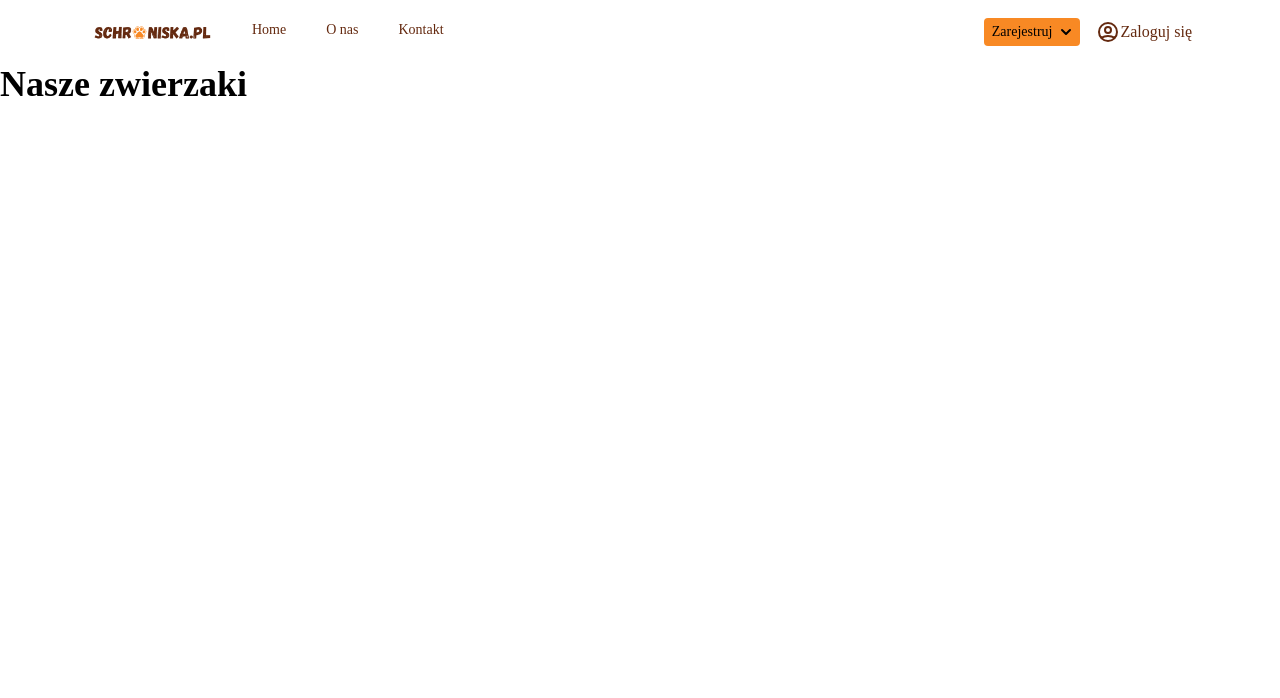
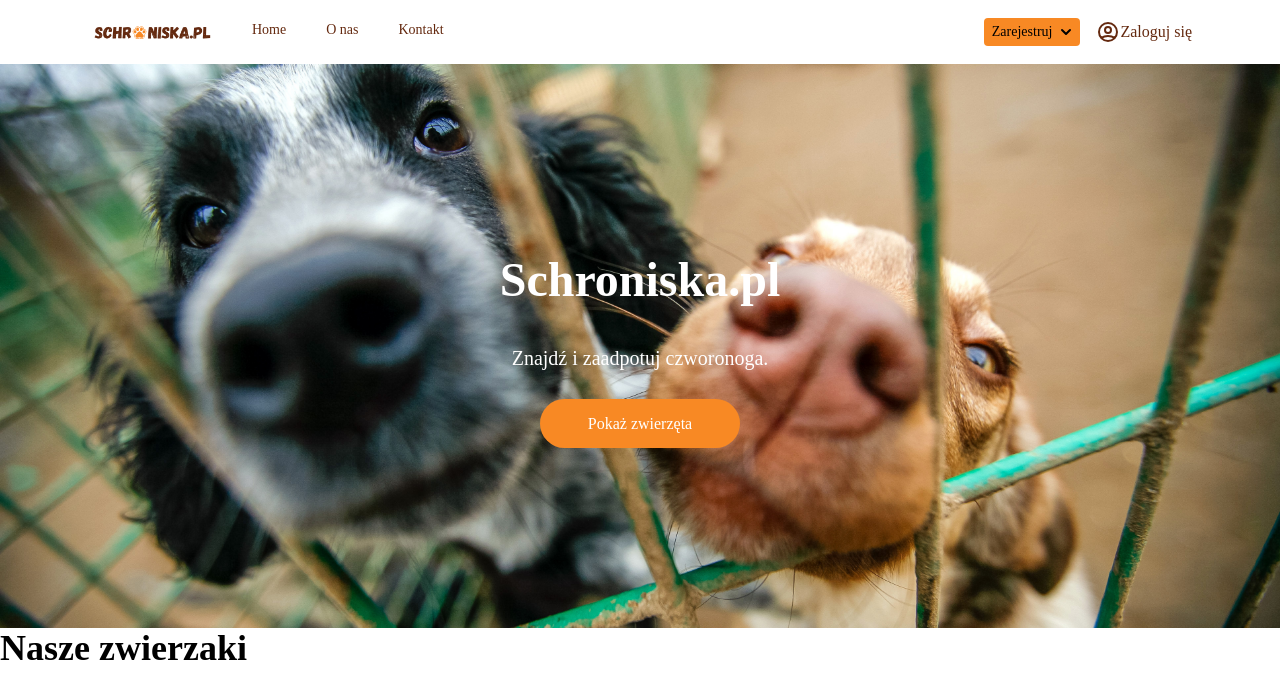
Before and after one commit to s20500-pj/schroniska-pl, a React (Create React App) app in the folder frontend/: page / in a window 1280 px wide. Shown: the top 698 px of the page. Built offline with nearby package versions, Linux system fonts and the light colour scheme.

Commit message:
nowa Hero Section

```diff
--- a/frontend/src/App.js
+++ b/frontend/src/App.js
@@ -4,12 +4,14 @@ import Home from "./layout/Home";
 import AddUser from "./users/AddUser";
 import AddShelter from "./users/AddShelter";
 import Login from "./users/Login";
+import Hero from "./layout/Hero";
 import './index.css';
 function App() {
   return (
     <div className="m-auto font-display">
       <Router>
         <Navbar/>
+          <Hero/>
         <Routes>
             <Route exact path="/" element={<Home />} />
             <Route exact path="/adduser" element={<AddUser />} />
--- /dev/null
+++ b/frontend/src/layout/Hero.js
@@ -0,0 +1,26 @@
+import React from "react";
+
+export default function Hero() {
+    return (
+            <div className=" bg-gray-50 flex items-center ">
+                <section className="w-full bg-cover bg-center py-48 bg-background-pattern">
+                    <div className="container mx-auto text-center text-white">
+                        <h1 className="text-5xl mb-10 font-display font-bold">Schroniska.pl</h1>
+                        <p className="text-xl mb-10 font-display">Znajdź i zaadpotuj czworonoga.</p>
+                        <a href="#" className="font-display bg-orange text-white py-4 px-12 rounded-full hover:bg-brown hover:text-orange">Pokaż zwierzęta</a>
+                    </div>
+                </section>
+            </div>
+    )
+
+
+
+
+
+
+
+
+
+
+
+}
--- a/frontend/tailwind.config.js
+++ b/frontend/tailwind.config.js
@@ -17,6 +17,9 @@ module.exports = {
       },
       backgroundImage: {
        'background-pattern' : "url('./users/background.jpeg')",
+        'background-pattern' : "url('./layout/hero_img.jpeg')",
+
+
       }
     },
   },
```
